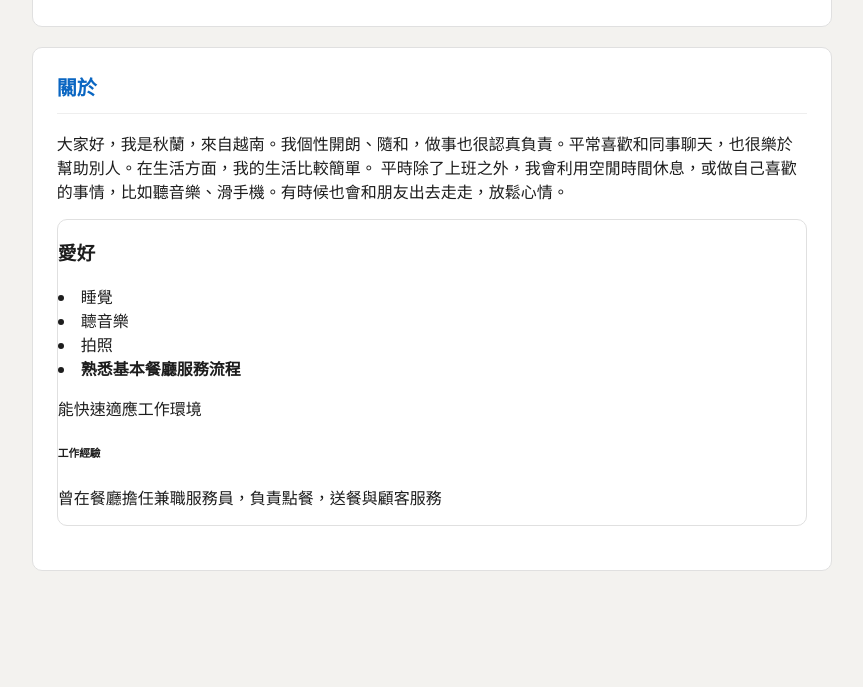
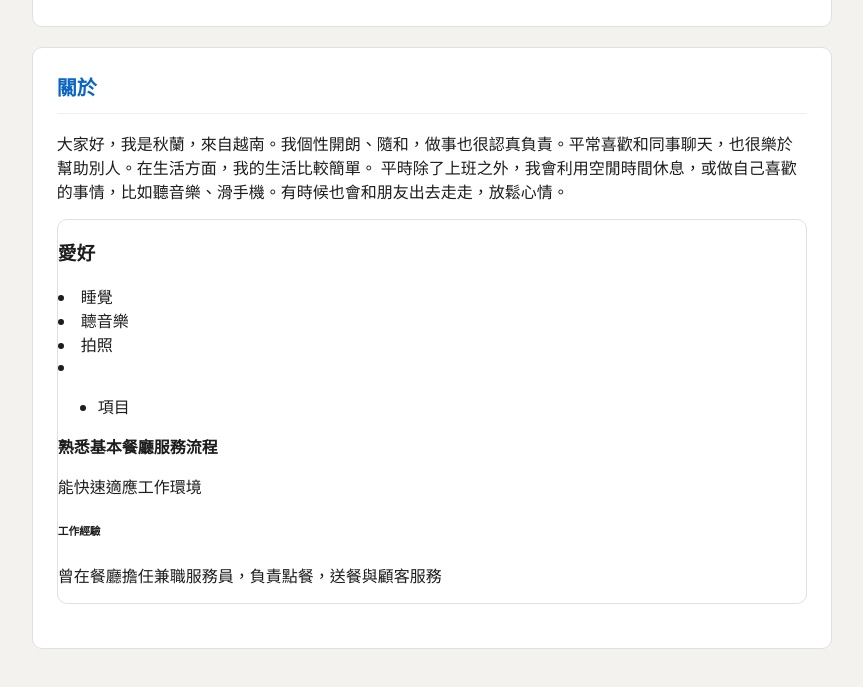
Before and after one commit to langthithulan356-bot/lan, a plain HTML site: page index.html in a window 1280 px wide. Shown: the part 676-1363 px from the top of the page, without its empty margins (236-1099 px from the left). Before the commit the page ends 1287 px from the top, so only its background shows below. Drawn offline with Linux system fonts and the light colour scheme.

Commit message:
Update index.html

```diff
--- a/index.html
+++ b/index.html
@@ -134,7 +134,9 @@
             <li>拍照</li>
 
 
-        <li>
+        <li><ul>
+  <li>項目</li>
+</ul>
 
         <strong>熟悉基本餐廳服務流程</strong>
     <p>能快速適應工作環境
```
